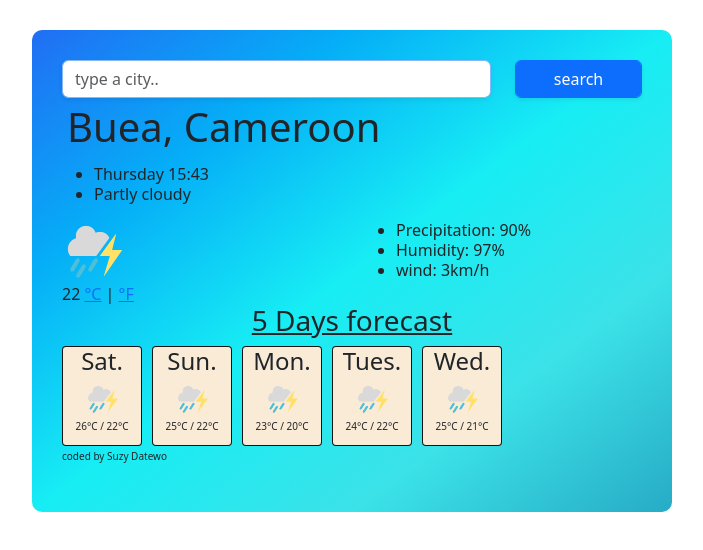
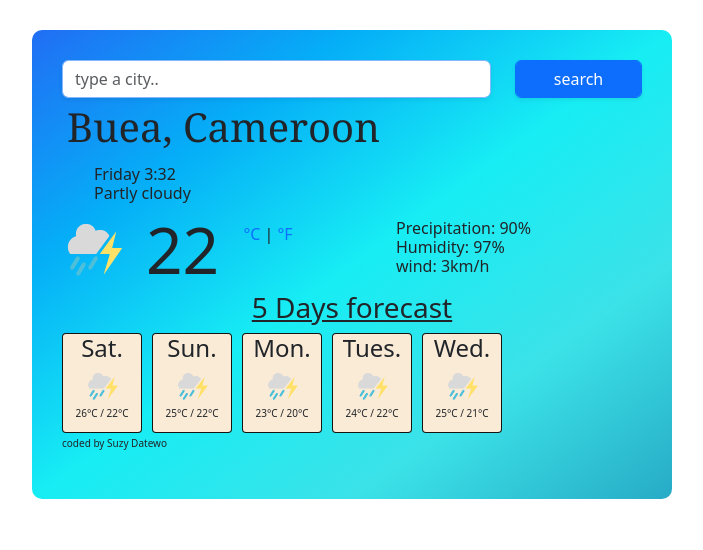
Before and after one commit to SuzyKenne/wireframe-html-css, a plain HTML site: page index.html in a window 1280 px wide. Shown: the whole page, without its empty margins (288-991 px from the left). Drawn offline with nearby package versions, Linux system fonts and the light colour scheme.

Commit message:
weather app update

```diff
--- /dev/null
+++ b/src/index.js
@@ -0,0 +1,16 @@
+let dateTime = new Date();
+let days = [
+    "Sunday",
+    "Monday",
+    "Tuesday",
+    "Wednesday",
+    "Thursday",
+    "Friday",
+    "Satursday"
+] ;
+let day = days[dateTime.getDay()];
+let hour = dateTime.getHours();
+let minute = dateTime.getMinutes();
+
+let li = document.querySelector("#date");
+li.innerHTML = `${day}  ${hour}:${minute}`;
--- a/src/style.css
+++ b/src/style.css
@@ -14,7 +14,8 @@ body{
 h1{
     font-size: 70px;
     padding: 5px;
-
+    font-family: Georgia, 'Times New Roman', Times, serif;
+    font-size: bold;
 }
 h2{
     font-size: 30px;
@@ -60,3 +61,29 @@ h3{
 p{
     font-size: 10px;
 }
+lu{
+    margin: ;
+}
+li{
+    font-size: 16px;
+    font-weight: 100;
+    height: 19px;
+    list-style: none;
+}
+.float-left{
+    float: left!important;
+}
+.temperature{
+    font-size: 64px;
+    font-weight: 400;
+    line-height: 1;
+    margin: 20px;
+}
+.units {
+    position: relative;
+    top: -34px;
+    text-decoration: none;
+}
+.units a{
+    text-decoration: none;
+}
```
